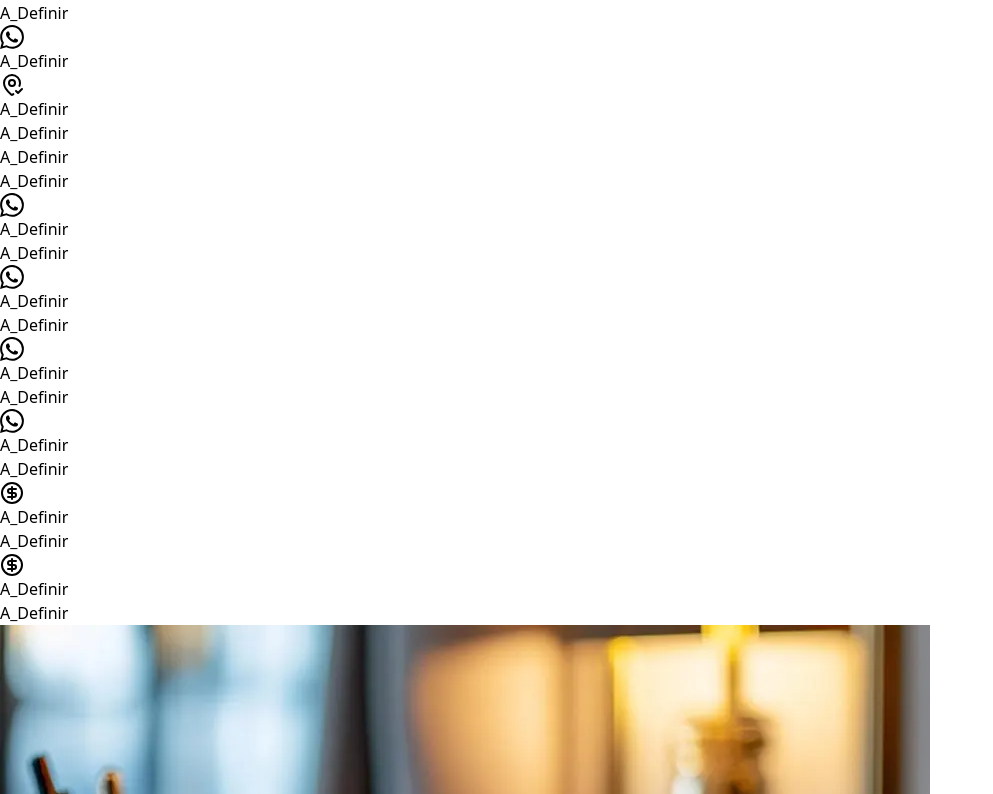
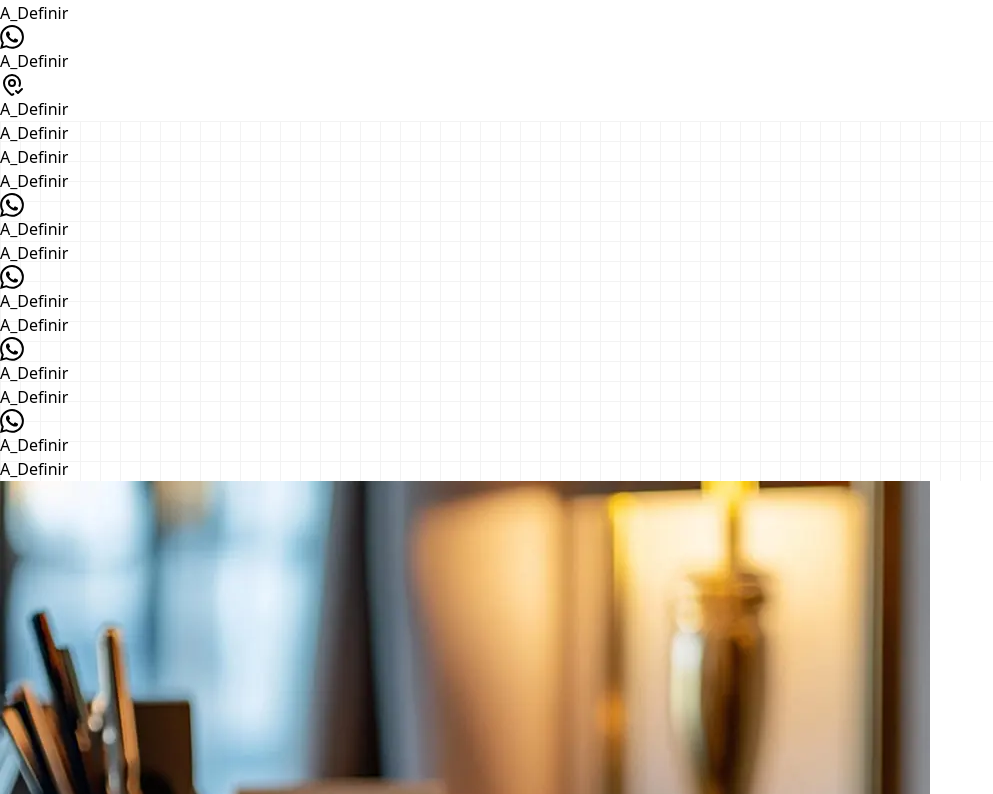
Before and after one commit to Paper-Street-Softwares/LP-Adriana-Dos-Santos, a React (Vite) app: page / in a window 1280 px wide. Shown: the part 466-1260 px from the top of the page, without its empty margins (0-993 px from the left). Built offline with nearby package versions, Linux system fonts and the light colour scheme; a web font is replaced by a local one.

Commit message:
fix: Tailwind

```diff
--- a/src/pages/Index.jsx
+++ b/src/pages/Index.jsx
@@ -20,7 +20,7 @@ export default function Index() {
   const showUnderConstruction = false;
 
   // Altere esta constante para: 'default', 'light' ou 'dark'
-  const colorMode = "light";
+  const colorMode = "default";
   const { t, i18n } = useTranslation();
 
   const changeLanguage = (lng) => {
@@ -65,11 +65,11 @@ export default function Index() {
 
       <Features
         colorMode={colorMode}
-        defaultFeature={false}
+        defaultFeature={true}
         button={false}
         modalWithCards={false}
         paragraphs={false}
-        sixCards={true}
+        sixCards={false}
         paragraphsModal={false}
       />
 
--- a/tailwind.config.js
+++ b/tailwind.config.js
@@ -5,17 +5,17 @@ export const theme = {
     colors: {
       // Principais
 
-      primary: "#058cd7",
-      buttonColor: "#058cd7",
-      minititleDark: "#058cd7", //bg minitag de seções claras
-      minititle: "#058cd7", //bg minitag de seções escuras
+      primary: "#FBA745",
+      buttonColor: "#FBA745",
+      minititleDark: "#FBA745", //bg minitag de seções claras
+      minititle: "#FBA745", //bg minitag de seções escuras
 
       secondary: "#000000",
 
       // Fundos de Seção
 
       bgSectionLight: "#FFFFFF",
-      bgSectionDark: "#990000",
+      bgSectionDark: "#141414",
       bgSectionOpacityLight: "#F7F7F7",
       bgFixedLight: "#E8E8E8",
       bgSectionOpacityDark: "#111111",
@@ -29,10 +29,10 @@ export const theme = {
       // Botões e Links
 
       links: "#0189BB",
-      iconButtons: "#fff",
-      labelButtons: "#fff",
-      minititleLightLabel: "#fff", //label das minitag de seções claras
-      minititleDarkLabel: "#fff", //label minitag de seções escuras
+      iconButtons: "#000",
+      labelButtons: "#000",
+      minititleLightLabel: "#000", //label das minitag de seções claras
+      minititleDarkLabel: "#000", //label minitag de seções escuras
 
       // Sombras
 
```
